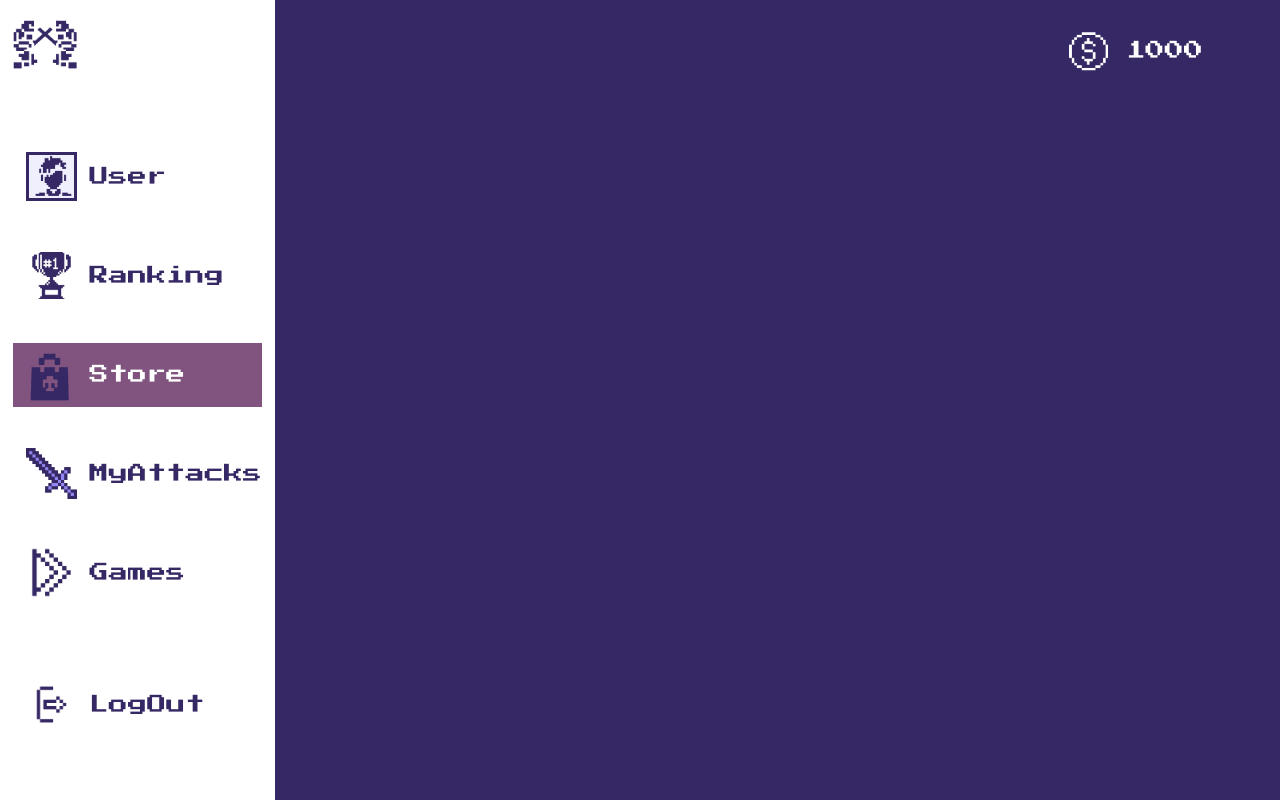
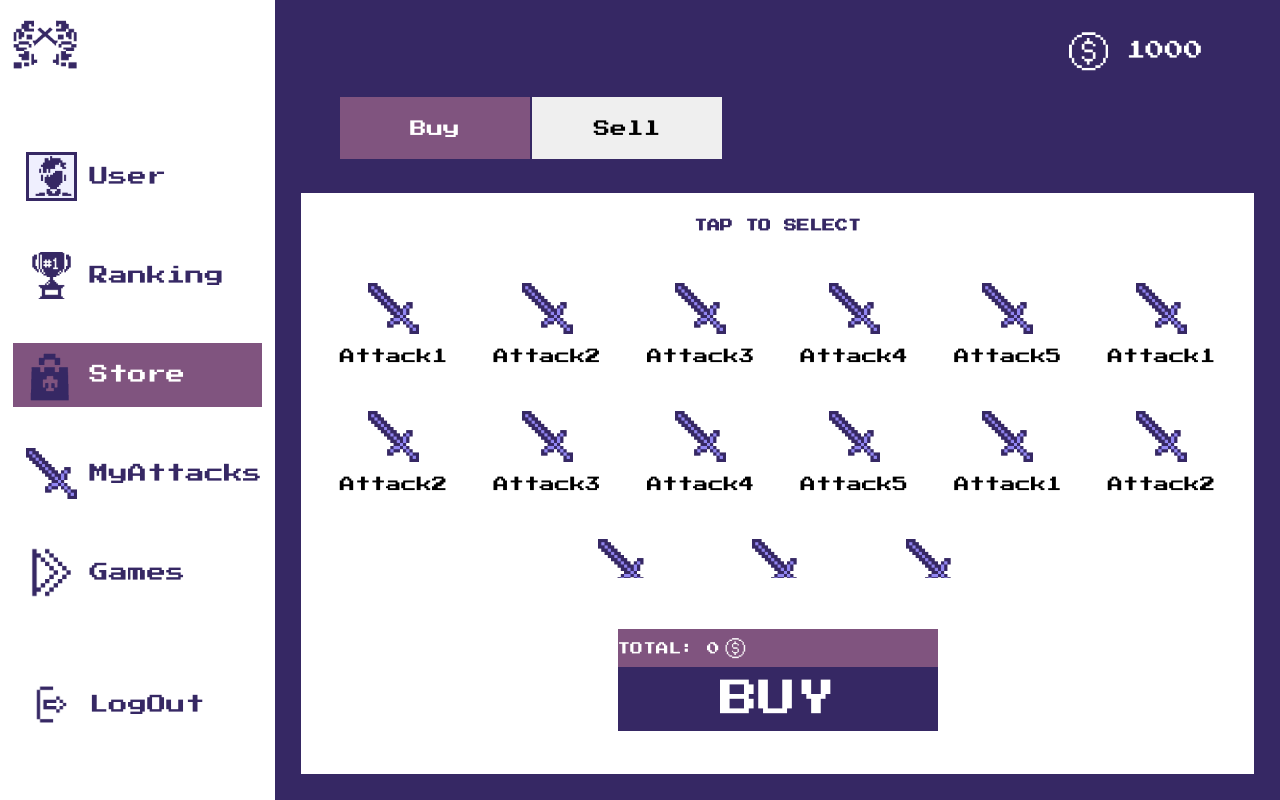
Before and after one commit to hugola6una/projectesWebI, a Vue app: page /store in a window 1280 px wide. Built offline with nearby package versions, Linux system fonts and the light colour scheme.

Commit message:
Feta la store falta popUps de compra

```diff
--- /dev/null
+++ b/src/components/BuyContent.vue
@@ -0,0 +1,131 @@
+<script setup>
+import { ref } from 'vue';
+import ItemAttack from '../components/ItemAttack.vue';
+
+const items = ref([
+    { id: 1, name: 'Attack1', price: 100, selected: false },
+    { id: 2, name: 'Attack2', price: 100, selected: false },
+    { id: 3, name: 'Attack3', price: 100, selected: false },
+    { id: 4, name: 'Attack4', price: 100, selected: false },
+    { id: 5, name: 'Attack5', price: 100, selected: false },
+    { id: 1, name: 'Attack1', price: 100, selected: false },
+    { id: 2, name: 'Attack2', price: 100, selected: false },
+    { id: 3, name: 'Attack3', price: 100, selected: false },
+    { id: 4, name: 'Attack4', price: 100, selected: false },
+    { id: 5, name: 'Attack5', price: 100, selected: false },
+    { id: 1, name: 'Attack1', price: 100, selected: false },
+    { id: 2, name: 'Attack2', price: 100, selected: false },
+    { id: 3, name: 'Attack3', price: 100, selected: false },
+    { id: 4, name: 'Attack4', price: 100, selected: false },
+    { id: 5, name: 'Attack5', price: 100, selected: false },
+
+]);
+
+const totalPrice = ref(0);
+
+const updateTotal = (item) => {
+    if (item.selected) {
+        totalPrice.value += item.price;
+    } else {
+        totalPrice.value -= item.price;
+    }
+};
+</script>
+
+<template>
+    <div class="buyContent">
+        <h3>TAP TO SELECT</h3>
+        <section class="items">
+            <ItemAttack
+                v-for="item in items"
+                :key="item.id"
+                :initialSelected="item.selected"
+                :itemName="item.name"
+                :price="item.price"
+                @itemSelected="updateTotal"
+            />
+        </section>
+        <div class="buyAction">
+            <div class="amount">
+                <p>TOTAL: {{ totalPrice }}</p>
+                <img src="../assets/images/icons/coinIcon.png" alt="Coin" class="iCoin">
+            </div>
+            <button>BUY</button>
+        </div>
+    </div>
+</template>
+
+<style scoped>
+.buyContent {
+    margin: 2vmax;
+    display: flex;
+    flex-direction: column;
+    justify-content: start;
+    align-items: center;
+    background-color: white;
+}
+
+.buyContent h3 {
+    margin: 2vmax;
+    font-size: 1vmax;
+    color: #362864;
+}
+
+.items {
+    width: 100%;
+    display: flex;
+    flex-wrap: wrap;
+    justify-content: center;
+    overflow-y: auto;
+    height: 40vh;
+    max-height: 40vh;
+
+}
+
+.amount {
+    display: flex;
+    margin-top: 2vmax;
+    height: 3vmax;
+    width: 25vmax;
+    background-color: #80547f;
+    color: white;
+    text-align: start;
+    align-items: center;
+}
+
+.amount p {
+    font-size: 1vmax;
+}
+
+.amount img {
+    margin-left: 0.2vmax;
+    width: 2vmax;
+}
+
+button {
+    color: white;
+    background-color: #362864;
+    height: 5vmax;
+    width: 25vmax;
+    font-size: 3vmax;
+    border: none;
+}
+
+.buyAction {
+    margin-top: 2vmax;
+    display: flex;
+    flex-direction: column;
+    margin-bottom: 2vmax;
+}
+
+@media (max-width: 800px) {
+    .items {
+        height: 30vh;
+        max-height: 30vh;
+    }
+
+    .buyAction {
+        justify-content: end;
+    }
+}
+</style>
--- a/src/components/ItemAttack.vue
+++ b/src/components/ItemAttack.vue
@@ -1,29 +1,53 @@
 <script setup>
+import { ref, defineProps, getCurrentInstance } from 'vue';
 
+const props = defineProps(['initialSelected', 'itemName', 'price']);
+const selected = ref(props.initialSelected);
 
+const { emit } = getCurrentInstance();
+
+const toggleSelection = () => {
+    selected.value = !selected.value;
+    emit('itemSelected', { selected: selected.value, price: props.price });
+};
 </script>
 
 <template>
-    <article class="item" > <!-- TODO: Tema breu descripcio en cas de hover o click (encara per decidir)  -->
+    <article :class="{ 'item': true, sel: selected }" @click="toggleSelection">
         <img src="..\assets\images\icons\swordIcon.png" alt="attackIcon" class="iSword" />
-        <div class="name">AttackX</div>
+        <p class="name">{{ itemName }}</p>
     </article>
 </template>
 
 <style scoped>
 .item {
+    display: flex;
+    flex-direction: column;
     width: 8vmax;
     height: 6vmax;
-    border: 0.1em solid #ccc;
+    border: none;
     padding: 1vmax;
     margin: 1vmax;
     text-align: center;
+    justify-content: center;
+    align-items: center;
+}
+
+.item:hover {
+    border: 0.1em solid #80547f;
+    background-color: #80547f60;
+    cursor: pointer;
 }
 
 .item img {
+    margin-top: 1.5vmax;
     width: 4vmax;
 }
 .name {
     font-size: 1.2vmax;
 }
+
+.sel {
+    background-color: #80547f;
+}
 </style>
--- /dev/null
+++ b/src/components/SellContent.vue
@@ -0,0 +1,131 @@
+<script setup>
+import { ref } from 'vue';
+import ItemAttack from '../components/ItemAttack.vue';
+
+const items = ref([
+    { id: 1, name: 'Attack1', price: 100, selected: false },
+    { id: 2, name: 'Attack2', price: 100, selected: false },
+    { id: 3, name: 'Attack3', price: 100, selected: false },
+    { id: 4, name: 'Attack4', price: 100, selected: false },
+    { id: 5, name: 'Attack5', price: 100, selected: false },
+    { id: 1, name: 'Attack1', price: 100, selected: false },
+    { id: 2, name: 'Attack2', price: 100, selected: false },
+    { id: 3, name: 'Attack3', price: 100, selected: false },
+    { id: 4, name: 'Attack4', price: 100, selected: false },
+    { id: 5, name: 'Attack5', price: 100, selected: false },
+    { id: 1, name: 'Attack1', price: 100, selected: false },
+    { id: 2, name: 'Attack2', price: 100, selected: false },
+    { id: 3, name: 'Attack3', price: 100, selected: false },
+    { id: 4, name: 'Attack4', price: 100, selected: false },
+    { id: 5, name: 'Attack5', price: 100, selected: false },
+
+]);
+
+const totalPrice = ref(0);
+
+const updateTotal = (item) => {
+    if (item.selected) {
+        totalPrice.value += item.price;
+    } else {
+        totalPrice.value -= item.price;
+    }
+};
+</script>
+
+<template>
+    <div class="sellContent">
+        <h3>TAP TO SELECT</h3>
+        <section class="items">
+            <ItemAttack
+                v-for="item in items"
+                :key="item.id"
+                :initialSelected="item.selected"
+                :itemName="item.name"
+                :price="item.price"
+                @itemSelected="updateTotal"
+            />
+        </section>
+        <div class="sellAction">
+            <div class="amount">
+                <p>TOTAL: {{ totalPrice }}</p>
+                <img src="../assets/images/icons/coinIcon.png" alt="Coin" class="iCoin">
+            </div>
+            <button>SELL</button>
+        </div>
+    </div>
+</template>
+
+<style scoped>
+.sellContent {
+    margin: 2vmax;
+    display: flex;
+    flex-direction: column;
+    justify-content: start;
+    align-items: center;
+    background-color: white;
+}
+
+.sellContent h3 {
+    margin: 2vmax;
+    font-size: 1vmax;
+    color: #362864;
+}
+
+.items {
+    width: 100%;
+    display: flex;
+    flex-wrap: wrap;
+    justify-content: center;
+    overflow-y: auto;
+    height: 40vh;
+    max-height: 40vh;
+
+}
+
+.amount {
+    display: flex;
+    margin-top: 2vmax;
+    height: 3vmax;
+    width: 25vmax;
+    background-color: #80547f;
+    color: white;
+    text-align: start;
+    align-items: center;
+}
+
+.amount p {
+    font-size: 1vmax;
+}
+
+.amount img {
+    margin-left: 0.2vmax;
+    width: 2vmax;
+}
+
+button {
+    color: white;
+    background-color: #362864;
+    height: 5vmax;
+    width: 25vmax;
+    font-size: 3vmax;
+    border: none;
+}
+
+.sellAction {
+    margin-top: 2vmax;
+    display: flex;
+    flex-direction: column;
+    margin-bottom: 2vmax;
+}
+
+@media (max-width: 800px) {
+    .items {
+        height: 30vh;
+        max-height: 30vh;
+    }
+
+    .sellAction {
+        justify-content: end;
+    }
+}
+</style>
--- a/src/views/StoreView.vue
+++ b/src/views/StoreView.vue
@@ -1,17 +1,39 @@
 <script setup>
+  import { ref } from 'vue';  // Per refenciar variables
   import lateralMenu from '../components/LateralMenu.vue';
   import Top from '../components/TopComponent.vue';
+  import Buy from '../components/BuyContent.vue';
+  import Sell from '../components/SellContent.vue';
+
+  const contentToShow = ref('buy');
+
+  function showContent(contentType) {
+    contentToShow.value = contentType;
+  }
+
 </script>
 
 <template>
- <div class="container">
-
-      <lateralMenu />
-      <div class="body">
+  <div class="container">
+    <lateralMenu />
+    <div class="body">
         <Top />
-      </div>
-
+        <section class="center">
+          <nav class="userSelectors">
+            <button @click="showContent('buy')" :class="{ active: contentToShow === 'buy' }">Buy</button>
+            <button @click="showContent('sell')" :class="{ active: contentToShow === 'sell' }">Sell</button>
+          </nav>
+          <article class="userContent">
+            <div v-if="contentToShow === 'buy'" class="userContent">
+              <Buy />
+            </div>
+            <div v-else class="userContent">
+              <Sell />
+            </div>
+          </article>
+        </section>
     </div>
+  </div>
 
 </template>
 
@@ -20,11 +42,12 @@
     display: grid;
     grid-template-columns: 1fr 4fr;
     align-items: center;
-    height: 100vh;
+    height: 100%;
+    width: 100%;
   }
-
   .body {
     height: 100%;
+    width: 100%;
     background: #362864;
     display: grid;
     grid-template-rows: 1fr 8fr;
@@ -32,22 +55,83 @@
 
 
   .center {
+    display: grid;
+    grid-template-rows: 1fr 8fr;
+    height: 100%;
+  }
+
+  .userSelectors {
     display: flex;
-    flex-direction: column;
-    color: white;
-    justify-content: center;
+    margin-left: 5vmax;
+    justify-content: start;
     align-items: center;
   }
 
-  @media (max-width: 820px) {
+  button {
+    border: 0.1em solid #362864;
+    height: 5vmax;
+    width: 15vmax;
+    font-size: 1.3vmax;
+    display: inline-flex;
+    justify-content: center;
+    align-items: center;
+    box-sizing: border-box;
+  }
+
+  button.active {
+    background: #80547f;
+    color: white;
+  }
+  .userContent {
+    width: 100%;
+    display: flex;
+    justify-content: center;
+
+  }
+
+  .trashContent {
+    display: flex;
+    flex-direction: column;
+    justify-content: center;
+    align-items: center;
+    text-align: center;
+    background-color: white;
+    color: #362864;
+    width: 100%;
+    margin: 2vmax;
+    padding: 2vmax;
+  }
+
+  @media (max-width: 800px) {
     .container {
       grid-template-columns: 1fr;
-      grid-template-rows: 8fr 1fr;
+      display: flex;
+      flex-direction: column;
+
+    }
+
+    .menu {
+      align-items: end;
+      justify-content: center;
     }
 
     .body {
       height: 100%;
       order: 1;
     }
+
+    .userContent {
+      display: flex;
+      justify-content: center;
+      width: 100%;
+      height: 100%;
+    }
+
+    button {
+      width: 8vmax;
+    }
+
+
+
   }
 </style>
```
